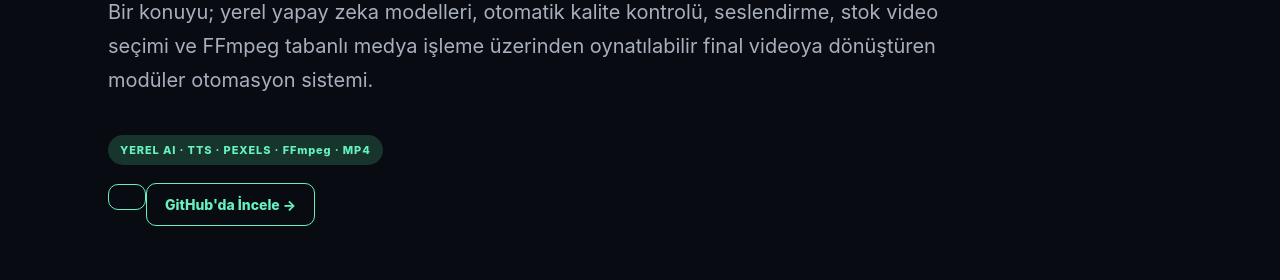
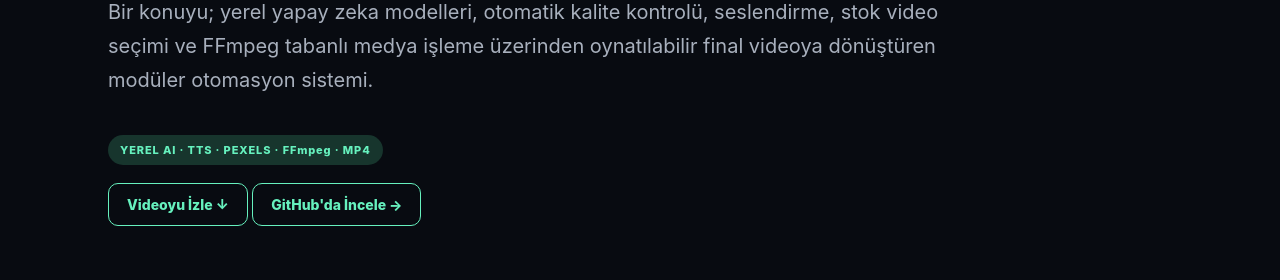
Before and after one commit to tolgakale-cyber/ai-video-avatar-automation, a plain HTML site: page index.html in a window 1280 px wide. Shown: the part 289-569 px from the top of the page. Drawn offline with Linux system fonts and the light colour scheme.

Commit message:
Video butonu metni duzeltildi

```diff
--- a/index.html
+++ b/index.html
@@ -242,7 +242,7 @@ footer{
 
   <br>
 
-  <a class="github-btn" href="assets/demo.mp4" target="_blank"
+  <a class="github-btn" href="assets/demo.mp4" target="_blank">
     Videoyu İzle ↓
   </a>
 
```
